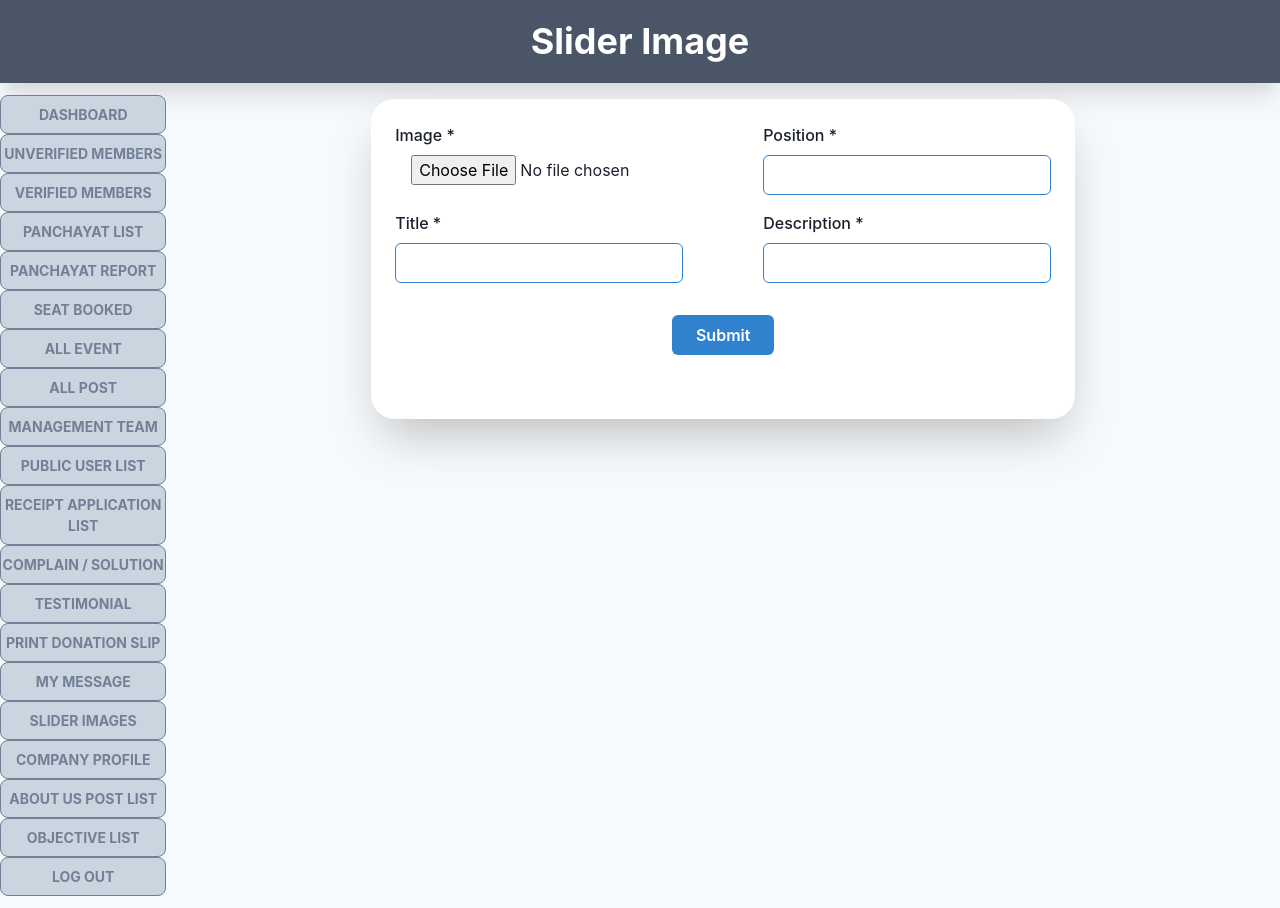
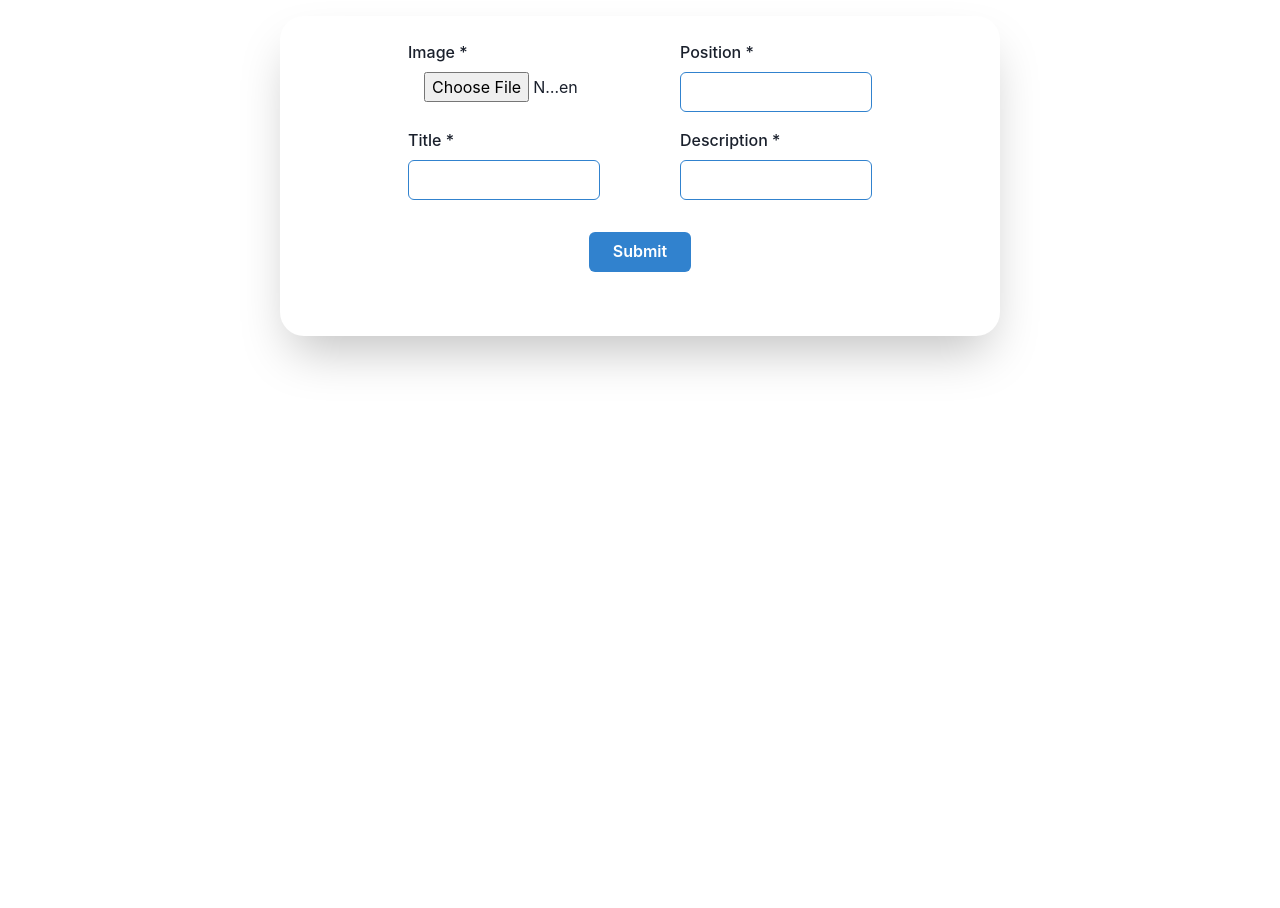
Before and after one commit to dhruvm420/reactProject, a React (Vite) app: page /addSlider in a window 1280 px wide. After the commit the page ends 800 px from the top, so only its background shows below. Built offline with nearby package versions, Linux system fonts and the light colour scheme.

Commit message:
slider fixed

```diff
--- a/src/routes/Forms/createSlider.jsx
+++ b/src/routes/Forms/createSlider.jsx
@@ -44,10 +44,17 @@ export default function SliderForm({ edit = false, modifyId = null }) {
     console.log(formData);
   };
   return (
-    <Root title="Slider Image">
-      <Box mx="auto" shadow="2xl" h="40vh" bg="white" borderRadius="3xl" my="4">
+    <Box
+      mx="auto"
+      shadow={edit ? "0" : "2xl"}
+      h="40vh"
+      bg="white"
+      w="90vh"
+      borderRadius="3xl"
+      my="4"
+    >
       <form onSubmit={handleSubmit}>
-          <Stack p="6" spacing="4" w="55vw">
+        <Stack p="6" spacing="4" w="40vw" mx="auto">
           <HStack spacing="20">
             <FormControl>
               <FormLabel>Image *</FormLabel>
@@ -104,6 +111,5 @@ export default function SliderForm({ edit = false, modifyId = null }) {
         </Stack>
       </form>
     </Box>
-    </Root>
   );
 }
```
Lines whose indentation alone changed are shown as unchanged.
